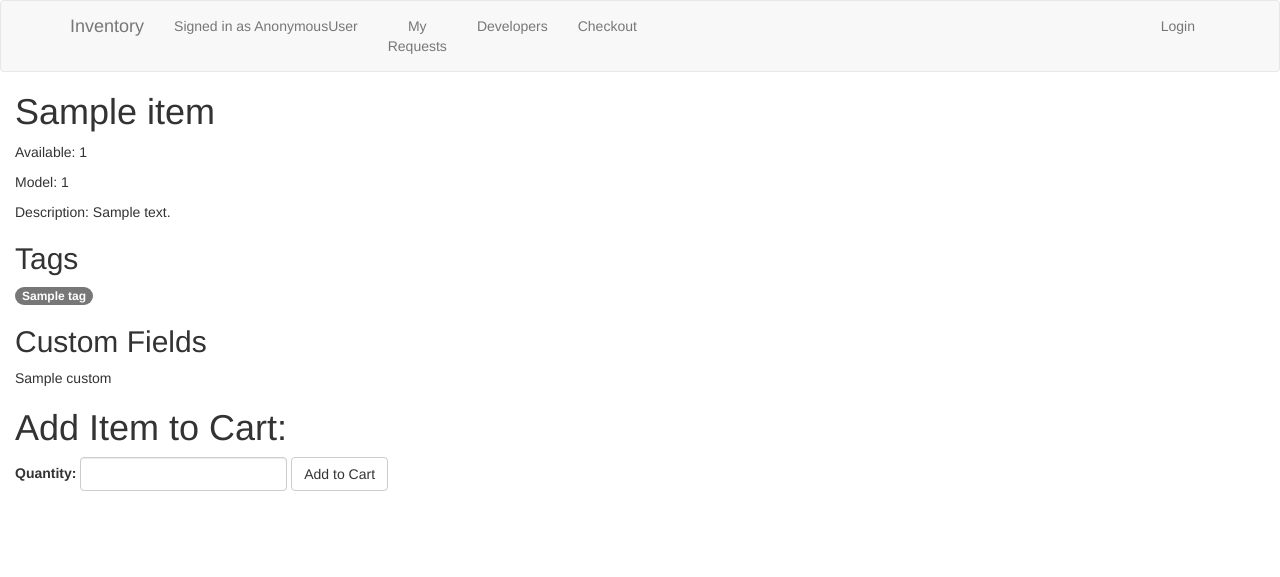
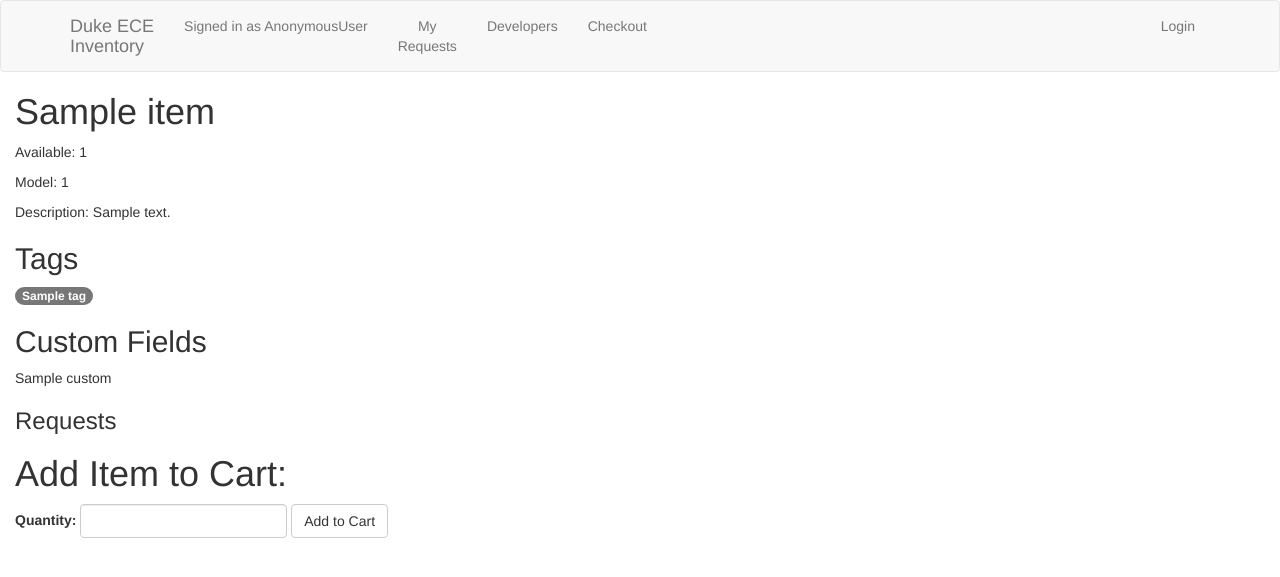
Before and after one commit to lad-47/inventory-project, a Django app: template mysite/home/templates/home/detail.html in a window 1280 px wide. Shown: the top 577 px of the page. Run offline with Django 3.2, Linux system fonts and the light colour scheme; the template is opened without the code that fills it: most values are stand-ins (such as "Sample title", 1, 10 or a date in 2020); some libraries are stand-ins or nearby versions.

Commit message:
Updated Reason UI in Item detail view

```diff
--- a/mysite/home/templates/home/detail.html
+++ b/mysite/home/templates/home/detail.html
@@ -26,6 +26,9 @@
   {% endfor %}
 </div>
 
+{% if requests|length > 0 %}
+<h3 style="padding-left: 15px">Requests</h3>
+{% endif %}
 <ul class="list-group">
 	{% for request in requests %}
 	{% if request.status == "O" %}
--- a/mysite/templates/base.html
+++ b/mysite/templates/base.html
@@ -17,7 +17,7 @@
 	        <span class="icon-bar"></span>
 	        <span class="icon-bar"></span>
 	      </button>
-				<a href="{% url 'index' %}" class="navbar-brand">Inventory</a>
+				<a href="{% url 'index' %}" class="navbar-brand">Duke ECE<br >Inventory</a>
 			</div>
 			<div class="collapse navbar-collapse" id="bs-nav-demo">
 				<ul class="nav navbar-nav">
```
